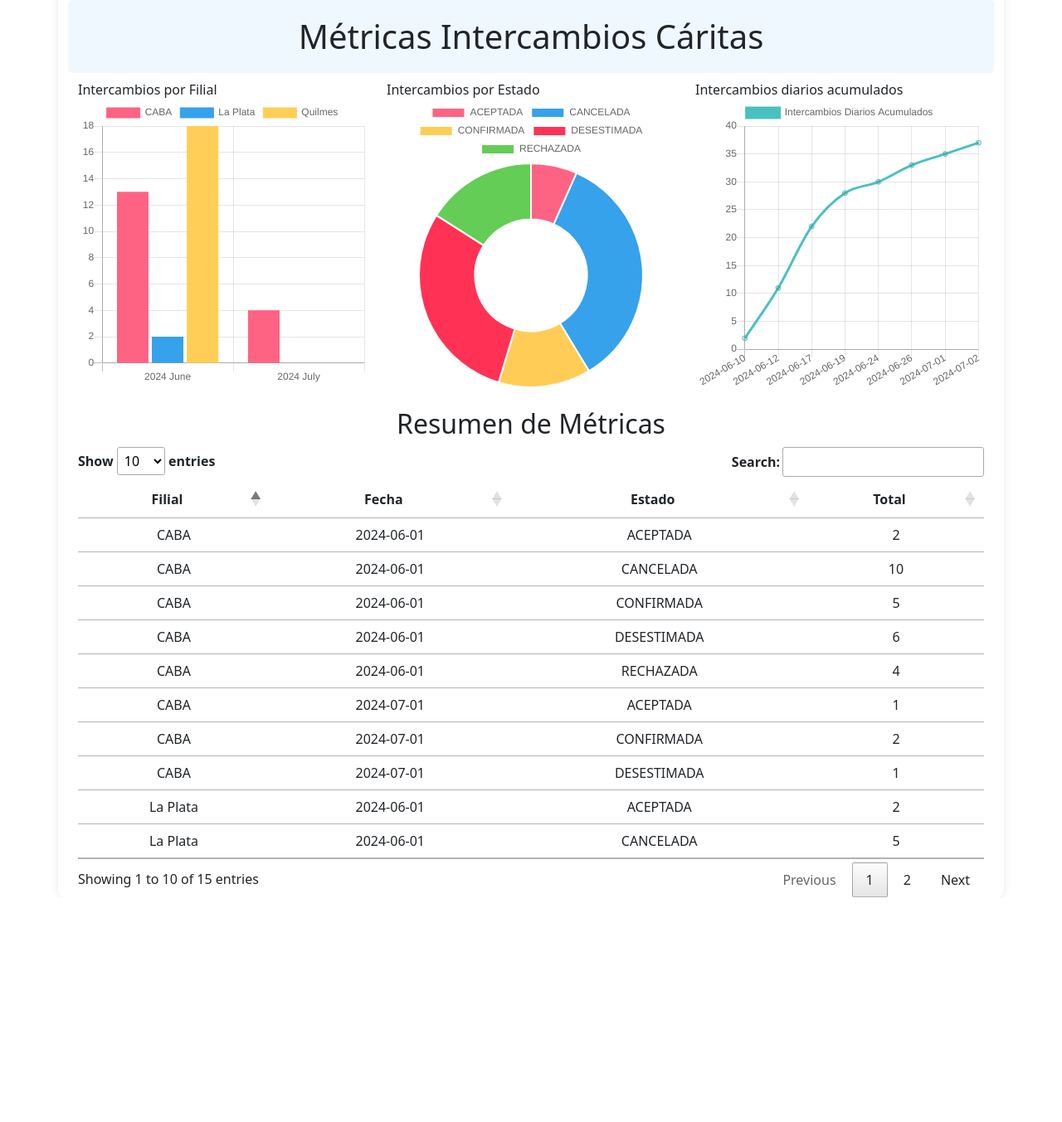
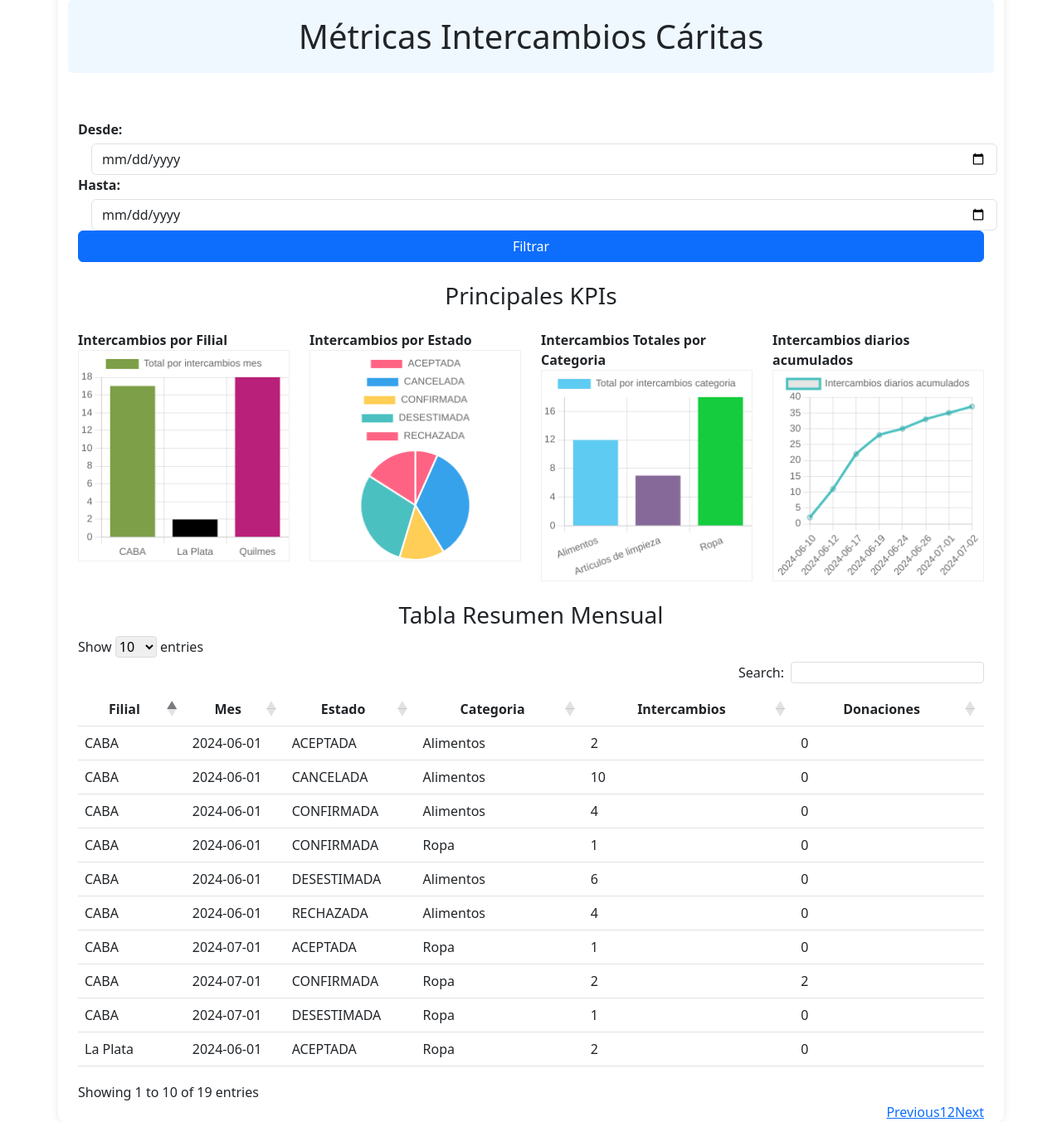
Before and after one commit to fvenegasn/IS2-Web-de-Intercambios, a Django app: page /ver_metricas_filiales in a window 1280 px wide. Shown: the part 82-1435 px from the top of the page at 83% size. Before the commit the page ends 1164 px from the top, so only its background shows below. Run offline with Django 5.2, Linux system fonts and the light colour scheme; a user stored in the database is signed in; data comes from the database, SQL or seed files in the repository; some libraries are stand-ins or nearby versions.

Commit message:
metricas completo

```diff
--- a/intercambios_caritas/urls.py
+++ b/intercambios_caritas/urls.py
@@ -69,6 +69,7 @@
     path('listar_categorias', views.listar_categorias, name='listar_categorias'),
 
      path('listar_categorias', views.listar_categorias, name='listar_categorias'),
-     path('listar_filiales', views.listar_filiales,name="listar_filiales")
+     path('listar_filiales', views.listar_filiales,name="listar_filiales"),
+     path('metricas_intercambios_categoria',views.get_intercambios_categoria, name="metricas_intercambios_categoria"),
 
 ] + static(settings.MEDIA_URL, document_root=settings.MEDIA_ROOT)
--- a/intercambios_caritas/views.py
+++ b/intercambios_caritas/views.py
@@ -22,6 +22,7 @@
 from collections import Counter
 from django.db.models import Q, Count
 from django.db.models.functions import TruncMonth,TruncDay
+from django.utils.dateparse import parse_date
 from django.utils import timezone
 
 # Create your views here.
@@ -698,7 +699,7 @@
 
 # Sección para visualizacion de metricas
 # ------------------------------------------
-
+"""
 def get_intercambios_mes(request):
     # Filter the queryset
     user = request.user
@@ -727,8 +728,26 @@
 
     return JsonResponse({'intercambios_mes': finalrep}, safe=False)
 
+"""
+def get_intercambios_mes(request):
+    user = request.user
+    start_date = request.GET.get('start_date')
+    end_date = request.GET.get('end_date')
 
+    filters = Q(estado__in=["ACEPTADA", "CONFIRMADA", "DESESTIMADA"])
+    if start_date:
+        filters &= Q(fecha_intercambio__gte=start_date)
+    if end_date:
+        filters &= Q(fecha_intercambio__lte=end_date)
+    if user.rol == "Moderador":
+        filters &= Q(punto_encuentro=user.filial)
 
+    intercambios = Intercambio.objects.filter(filters).values('punto_encuentro').annotate(total=Count('id'))
+
+    finalrep = {item['punto_encuentro']: item['total'] for item in intercambios}
+
+    return JsonResponse({'intercambios_mes': finalrep}, safe=False)
+"""
 
 def get_intercambios_estado(request):
     # Filtra con los intercambios que me interesa mostrar
@@ -745,6 +764,49 @@
     finalrep = {item['estado']: item['total'] for item in intercambios_counts}
 
     return JsonResponse({'intercambios_estado': finalrep}, safe=False)
+"""
+def get_intercambios_estado(request):
+    user = request.user
+    start_date = request.GET.get('start_date')
+    end_date = request.GET.get('end_date')
+
+    filters = Q()
+    if start_date:
+        filters &= Q(fecha_intercambio__gte=start_date)
+    if end_date:
+        filters &= Q(fecha_intercambio__lte=end_date)
+    if user.rol == "Moderador":
+        filters &= Q(punto_encuentro=user.filial)
+
+    intercambios = Intercambio.objects.filter(filters).values('estado').annotate(total=Count('id'))
+    finalrep = {item['estado']: item['total'] for item in intercambios}
+
+    return JsonResponse({'intercambios_estado': finalrep}, safe=False)
+
+def get_intercambios_totales(request):
+    user = request.user
+    start_date = request.GET.get('start_date')
+    end_date = request.GET.get('end_date')
+
+    filters = Q(estado__in=["ACEPTADA", "CONFIRMADA", "DESESTIMADA"])
+    if start_date:
+        filters &= Q(fecha_intercambio__gte=start_date)
+    if end_date:
+        filters &= Q(fecha_intercambio__lte=end_date)
+    if user.rol == "Moderador":
+        filters &= Q(punto_encuentro=user.filial)
+
+    intercambios = Intercambio.objects.filter(filters).annotate(day=TruncDay('fecha_intercambio')).values('day').annotate(total=Count('id')).order_by('day')
+
+    finalrep = {}
+    totalcum = 0
+    for item in intercambios:
+        day = item['day'].strftime("%Y-%m-%d")
+        totalcum += item['total']
+        finalrep[day] = totalcum
+
+    return JsonResponse({'intercambios_dia_total': finalrep}, safe=False)
+
 @login_required
 def agregar_pregunta(request, publicacion_id):
     publicacion = get_object_or_404(Publicacion, id=publicacion_id)
@@ -780,7 +842,7 @@
 
 # ------------------------------------------
 
-
+"""
 def get_intercambios_totales(request):
     user = request.user
     intercambios = None
@@ -811,5 +873,70 @@
     else:
         intercambios = Intercambio.objects.all()
 
-    intercambios = list(intercambios.annotate(year_month=TruncMonth('fecha_intercambio')).values('year_month', 'punto_encuentro', 'estado').annotate(total=Count('id')).order_by('year_month'))
+    intercambios = list(intercambios.annotate(year_month=TruncMonth('fecha_intercambio')).values('year_month', 'punto_encuentro', 'estado','publicacion_ofertante__categoria').annotate(total=Count('id')).order_by('year_month'))
+
     return JsonResponse({'intercambios':intercambios}, safe=False)
+
+def get_intercambios_categoria(request):
+    user = request.user
+    if user.rol == "Moderador":
+        intercambios = Intercambio.objects.filter(
+            (Q(estado="ACEPTADA") | Q(estado="CONFIRMADA") | Q(estado="DESESTIMADA")) &
+            Q(punto_encuentro=user.filial)
+        ).values('publicacion_ofertante__categoria').annotate(total=Count('id')).order_by('publicacion_ofertante__categoria')
+    else:
+        intercambios = Intercambio.objects.filter(
+            Q(estado="ACEPTADA") | Q(estado="CONFIRMADA") | Q(estado="DESESTIMADA")
+        ).values('publicacion_ofertante__categoria').annotate(total=Count('id')).order_by('publicacion_ofertante__categoria')
+
+    finalrep = {}
+    for item in intercambios:
+        categoria = item['publicacion_ofertante__categoria']
+        total = item['total']
+        finalrep[categoria] = total
+
+    return JsonResponse({'intercambios_categoria': finalrep}, safe=False)
+"""
+
+def mostrar_tabla_estadisticas(request):
+    user = request.user
+    start_date = request.GET.get('start_date')
+    end_date = request.GET.get('end_date')
+
+    filters = Q()
+    if start_date:
+        filters &= Q(fecha_intercambio__gte=start_date)
+    if end_date:
+        filters &= Q(fecha_intercambio__lte=end_date)
+    if user.rol == "Moderador":
+        filters &= Q(punto_encuentro=user.filial)
+
+    intercambios = (
+        Intercambio.objects.filter(filters)
+        .annotate(year_month=TruncMonth('fecha_intercambio'))
+        .values('year_month', 'punto_encuentro', 'estado', 'publicacion_ofertante__categoria')
+        .annotate(total=Count('id'))
+        .annotate(donaciones=Count('id', filter=Q(hubo_donacion=True)))
+        .order_by('year_month')
+    )
+
+    return JsonResponse({'intercambios': list(intercambios)}, safe=False)
+
+def get_intercambios_categoria(request):
+    user = request.user
+    start_date = request.GET.get('start_date')
+    end_date = request.GET.get('end_date')
+
+    filters = Q(estado__in=["ACEPTADA", "CONFIRMADA", "DESESTIMADA"])
+    if start_date:
+        filters &= Q(fecha_intercambio__gte=start_date)
+    if end_date:
+        filters &= Q(fecha_intercambio__lte=end_date)
+    if user.rol == "Moderador":
+        filters &= Q(punto_encuentro=user.filial)
+
+    intercambios = Intercambio.objects.filter(filters).values('publicacion_ofertante__categoria').annotate(total=Count('id'))
+
+    finalrep = {item['publicacion_ofertante__categoria']: item['total'] for item in intercambios}
+
+    return JsonResponse({'intercambios_categoria': finalrep}, safe=False)
--- a/static/js/stats.js
+++ b/static/js/stats.js
@@ -1,12 +1,13 @@
+/*
 const displayChart = (data, labels, puntoEncuentros) => {
   const colors = [
-      'rgba(255, 99, 132)', 'rgba(54, 162, 235)', 'rgba(255, 206, 86)',
-      'rgba(75, 192, 192)', 'rgba(153, 102, 255)', 'rgba(255, 159, 64)',
-      'rgba(199, 199, 199)', 'rgba(83, 102, 255)', 'rgba(66, 133, 244)',
-      'rgba(219, 68, 55)', 'rgba(244, 180, 0)', 'rgba(15, 157, 88)',
-      'rgba(255, 87, 34)', 'rgba(121, 85, 72)', 'rgba(233, 30, 99)',
-      'rgba(103, 58, 183)', 'rgba(0, 150, 136)', 'rgba(3, 169, 244)',
-      'rgba(255, 235, 59)', 'rgba(96, 125, 139)'
+    'rgba(255, 99, 71, 0.9)', 'rgba(75, 0, 130, 0.9)', 'rgba(173, 255, 47, 0.9)',
+    'rgba(0, 255, 255, 0.9)', 'rgba(255, 20, 147, 0.9)', 'rgba(128, 0, 128, 0.9)',
+    'rgba(255, 165, 0, 0.9)', 'rgba(0, 100, 0, 0.9)', 'rgba(30, 144, 255, 0.9)',
+    'rgba(210, 105, 30, 0.9)', 'rgba(106, 90, 205, 0.9)', 'rgba(139, 0, 0, 0.9)',
+    'rgba(255, 215, 0, 0.9)', 'rgba(47, 79, 79, 0.9)', 'rgba(240, 128, 128, 0.9)',
+    'rgba(46, 139, 87, 0.9)', 'rgba(0, 128, 128, 0.9)', 'rgba(218, 112, 214, 0.9)',
+    'rgba(139, 69, 19, 0.9)', 'rgba(255, 99, 132, 0.9)'
 ];
 
   const borderColors = colors.map(color => color.replace('0.2', '1'));
@@ -48,19 +49,17 @@
       const puntoEncuentros = [...new Set(Object.values(results).flatMap(item => Object.keys(item)))];
       const data = results;
 
-      console.log("results", results);
       displayChart(data, labels, puntoEncuentros);
+    })
+    .catch((error) => {
+      console.error("Error fetching data:", error);
     });
 };
 
-document.onload = getIntercambiosMes();
-
 // Intercambios por estado
-
 const displayChart2 = (data, labels) => {
   var ctx_estado = document.getElementById("piechart_intercambios_estado").getContext("2d");
-  var donut_estado = new Chart(ctx_estado,  {
-
+  var donut_estado = new Chart(ctx_estado, {
     type: 'doughnut',
     data: {
       labels: labels,
@@ -68,36 +67,34 @@
         label: 'Intercambios por Estado',
         data: data,
         backgroundColor: [
-                  'rgb(255, 99, 132)',
-                  'rgb(54, 162, 235)',
-                  'rgb(255, 205, 86)',
-                  'rgb(255, 50, 86)',
-                  'rgb(100, 205, 86)',
-                  'rgb(255, 20, 10)'
+          'rgba(255, 99, 71, 0.9)', 'rgba(75, 0, 130, 0.9)', 'rgba(173, 255, 47, 0.9)',
+          'rgba(0, 255, 255, 0.9)', 'rgba(255, 20, 147, 0.9)', 'rgba(128, 0, 128, 0.9)',
+          'rgba(255, 165, 0, 0.9)', 'rgba(0, 100, 0, 0.9)', 'rgba(30, 144, 255, 0.9)',
+          'rgba(210, 105, 30, 0.9)', 'rgba(106, 90, 205, 0.9)', 'rgba(139, 0, 0, 0.9)',
+          'rgba(255, 215, 0, 0.9)', 'rgba(47, 79, 79, 0.9)', 'rgba(240, 128, 128, 0.9)',
+          'rgba(46, 139, 87, 0.9)', 'rgba(0, 128, 128, 0.9)', 'rgba(218, 112, 214, 0.9)',
+          'rgba(139, 69, 19, 0.9)', 'rgba(255, 99, 132, 0.9)'
       ],
         hoverOffset: 4
       }]
     }
-       }
-
-  )
+  });
 }
 
 const getIntercambiosEstado = () => {
   fetch("/metricas_intercambios_estado")
     .then((res) => res.json())
     .then((res1) => {
-      const results = res1.intercambios_estado
+      const results = res1.intercambios_estado;
       const [labels, data] = [Object.keys(results), Object.values(results)];
-      console.log("results", results);
       displayChart2(data, labels);
+    })
+    .catch((error) => {
+      console.error("Error fetching data:", error);
     });
 };
 
-document.onload = getIntercambiosEstado();
-
 // Intercambios acumulados
-
 const displayChartAcumulados = (data, labels) => {
   console.log("Data for chart:", data);
   console.log("Labels for chart:", labels);
@@ -105,7 +102,6 @@
   var ctx_mes = document.getElementById("intercambios_totales").getContext("2d");
 
   var lineChart = new Chart(ctx_mes, {
-
     type: 'line',
     data: {
       labels: labels,
@@ -156,11 +152,9 @@
   fetch("/metricas_intercambios_totales")
     .then((res) => res.json())
     .then((res1) => {
-        console.log("API response:", res1);
       const results = res1.intercambios_dia_total;
       const labels = Object.keys(results);
       const data = Object.values(results);
-
       displayChartAcumulados(data, labels);
     })
     .catch((error) => {
@@ -168,22 +162,72 @@
     });
 };
 
-window.onload = getIntercambiosAcumulados;
 
+// Function to display the bar chart
+const displayIntercambiosCategoria = (data) => {
+  const labels = Object.keys(data);
+  const values = Object.values(data);
 
-// tabla
+  const colors = [
+    'rgba(255, 99, 71, 0.9)', 'rgba(75, 0, 130, 0.9)', 'rgba(173, 255, 47, 0.9)',
+    'rgba(0, 255, 255, 0.9)', 'rgba(255, 20, 147, 0.9)', 'rgba(128, 0, 128, 0.9)',
+    'rgba(255, 165, 0, 0.9)', 'rgba(0, 100, 0, 0.9)', 'rgba(30, 144, 255, 0.9)',
+    'rgba(210, 105, 30, 0.9)', 'rgba(106, 90, 205, 0.9)', 'rgba(139, 0, 0, 0.9)',
+    'rgba(255, 215, 0, 0.9)', 'rgba(47, 79, 79, 0.9)', 'rgba(240, 128, 128, 0.9)',
+    'rgba(46, 139, 87, 0.9)', 'rgba(0, 128, 128, 0.9)', 'rgba(218, 112, 214, 0.9)',
+    'rgba(139, 69, 19, 0.9)', 'rgba(255, 99, 132, 0.9)'
+];
 
+  const borderColors = colors.map(color => color.replace('0.2', '1'));
+
+  var ctx = document.getElementById("intercambios_categoria").getContext("2d");
+  var chart = new Chart(ctx, {
+    type: 'bar',
+    data: {
+      labels: labels,
+      datasets: [{
+        label: '#',
+        data: values,
+        backgroundColor: colors,
+        borderColor: borderColors,
+        borderWidth: 2,
+        borderRadius: 5,
+        borderSkipped: false,
+      }]
+    },
+    options: {
+      scales: {
+        y: {
+          beginAtZero: true
+        }
+      }
+    }
+  });
+};
+
+const getIntercambiosCategorias = () => {
+  fetch("/metricas_intercambios_categoria")
+    .then((res) => res.json())
+    .then((data) => {
+      displayIntercambiosCategoria(data.intercambios_categoria);
+    })
+    .catch((error) => {
+      console.error("Error fetching data:", error);
+    });
+};
+
+// Initialize DataTable
 let dataTable;
 let dataTableInitialized = false;
 
-const dataTableOptions =  {
-columnDefs : [
-  {className : "centered", targets : [0, 1, 2, 3]}
+const dataTableOptions = {
+  columnDefs: [
+    { className: "centered", targets: [0, 1, 2, 3, 4] }
   ]
 };
 
-const initDatatable = async ()=>{
-if (dataTableInitialized){
+const initDatatable = async () => {
+  if (dataTableInitialized) {
     dataTable.destroy();
   }
   await listIntercambios();
@@ -191,28 +235,218 @@
   dataTableInitialized = true;
 };
 
-const listIntercambios = async()=>{
-try{
+const listIntercambios = async () => {
+  try {
     const response = await fetch("/metricas_mostrar_tabla");
     const data = await response.json();
     let content = ``;
-  data.intercambios.forEach((intercambio, index)=>{
-    content+=`
+    data.intercambios.forEach((intercambio, index) => {
+      content += `
         <tr>
           <td>${intercambio.punto_encuentro}</td>
           <td>${intercambio.year_month}</td>
           <td>${intercambio.estado}</td>
+          <td>${intercambio.publicacion_ofertante__categoria}</td>
           <td>${intercambio.total}</td>
         </tr>
       `;
     });
     tabla_intercambios.innerHTML = content;
-}catch(ex){
+  } catch (ex) {
     alert(ex);
   }
-
 };
 
-window.addEventListener('load', async()=>{
-await initDatatable();
+
+// Consolidate all onload functions
+window.onload = () => {
+  getIntercambiosMes();
+  getIntercambiosEstado();
+  getIntercambiosAcumulados();
+  getIntercambiosCategorias();
+  initDatatable();
+};
+*/
+document.addEventListener('DOMContentLoaded', function() {
+  fetchInitialData(); // Fetch initial data when the page loads
 });
+
+function fetchInitialData() {
+  fetchChartData(); // Fetch chart data when the page loads
+  fetchTableData(); // Fetch table data when the page loads
+}
+
+// Function to destroy existing charts
+let charts = {
+  intercambios_categoria: null,
+  intercambios_mes: null,
+  piechart_intercambios_estado: null,
+  intercambios_totales: null
+};
+
+function getRandomColors(count) {
+  // Generate random colors in hexadecimal format
+  let colors = [];
+  for (let i = 0; i < count; i++) {
+    let color = '#' + Math.floor(Math.random() * 16777215).toString(16);
+    colors.push(color);
+  }
+  return colors;
+}
+
+function fetchChartData() {
+  let startDate = document.getElementById('start_date').value;
+  let endDate = document.getElementById('end_date').value;
+
+  fetch(`/metricas_intercambios_mes?start_date=${startDate}&end_date=${endDate}`)
+      .then(response => response.json())
+      .then(data => {
+          console.log("Intercambios Mes Data:", data);
+          // Crear gráfico de total por filial
+          createBarChart('intercambios_mes', data.intercambios_mes);
+      });
+
+  fetch(`/metricas_intercambios_estado?start_date=${startDate}&end_date=${endDate}`)
+      .then(response => response.json())
+      .then(data => {
+          console.log("Intercambios Estado Data:", data);
+          destroyChart(charts.piechart_intercambios_estado);
+          let ctx = document.getElementById('piechart_intercambios_estado').getContext('2d');
+          let chartData = formatPieData(data.intercambios_estado);
+          charts.piechart_intercambios_estado = new Chart(ctx, {
+              type: 'pie',
+              data: chartData,
+              options: {}
+          });
+      });
+
+  fetch(`/metricas_intercambios_totales?start_date=${startDate}&end_date=${endDate}`)
+      .then(response => response.json())
+      .then(data => {
+          console.log("Intercambios Totales Data:", data);
+          destroyChart(charts.intercambios_totales);
+          let ctx = document.getElementById('intercambios_totales').getContext('2d');
+          let chartData = formatLineData(data.intercambios_dia_total);
+          charts.intercambios_totales = new Chart(ctx, {
+              type: 'line',
+              data: chartData,
+              options: {}
+          });
+      });
+
+  fetch(`/metricas_intercambios_categoria?start_date=${startDate}&end_date=${endDate}`)
+      .then(response => response.json())
+      .then(data => {
+          console.log("Intercambios Categoria Data:", data);
+          // Crear gráfico de total por categoría
+          createBarChart('intercambios_categoria', data.intercambios_categoria);
+      });
+}
+
+function createBarChart(chartName, data) {
+  let canvas = document.getElementById(chartName);
+
+  if (!canvas) {
+    console.error(`Element with ID '${chartName}' not found.`);
+    return;
+  }
+
+  let ctx = canvas.getContext('2d');
+
+  if (charts[chartName]) {
+    charts[chartName].destroy(); // Destruir el gráfico existente si existe
+  }
+
+  charts[chartName] = new Chart(ctx, {
+    type: 'bar',
+    data: {
+      labels: Object.keys(data),
+      datasets: [{
+        label: `Total por ${chartName.replace('_', ' ')}`,
+        data: Object.values(data),
+        backgroundColor: getRandomColors(Object.keys(data).length)
+      }]
+    },
+    options: {}
+  });
+}
+
+function fetchTableData() {
+  let startDate = document.getElementById('start_date').value;
+  let endDate = document.getElementById('end_date').value;
+
+  fetch(`/metricas_mostrar_tabla?start_date=${startDate}&end_date=${endDate}`)
+      .then(response => response.json())
+      .then(data => {
+          console.log("Table Data:", data);
+          updateTable(data);
+      });
+}
+
+function updateTable(data) {
+  let table = $('#datatable_estadisticas').DataTable();
+  table.clear().draw(); // Limpiar y dibujar la tabla nuevamente
+
+  if (Array.isArray(data)) {
+      // Si data es un array, asumimos que son los datos directos de la tabla
+      data.forEach(row => {
+          table.row.add([
+              row.punto_encuentro,
+              row.year_month,
+              row.estado,
+              row.publicacion_ofertante__categoria,
+              row.total,
+              row.donaciones  // Agregar la nueva columna de donaciones
+          ]).draw(false); // Agregar fila y dibujarla
+      });
+  } else if (data && data.intercambios) {
+      // Si data tiene la propiedad 'intercambios', asumimos que es el objeto completo
+      data.intercambios.forEach(row => {
+          table.row.add([
+              row.punto_encuentro,
+              row.year_month,
+              row.estado,
+              row.publicacion_ofertante__categoria,
+              row.total,
+              row.donaciones  // Agregar la nueva columna de donaciones
+          ]).draw(false); // Agregar fila y dibujarla
+      });
+  } else {
+      console.error("Formato de datos no reconocido:", data);
+  }
+}
+
+function formatPieData(data) {
+  let labels = Object.keys(data);
+  let values = Object.values(data);
+  let colors = ['#FF6384', '#36A2EB', '#FFCE56', '#4BC0C0'];
+
+  return {
+      labels: labels,
+      datasets: [{
+          data: values,
+          backgroundColor: colors
+      }]
+  };
+}
+
+function formatLineData(data) {
+  let labels = Object.keys(data);
+  let values = Object.values(data);
+
+  return {
+      labels: labels,
+      datasets: [{
+          label: 'Intercambios diarios acumulados',
+          data: values,
+          fill: false,
+          borderColor: 'rgb(75, 192, 192)',
+          tension: 0.1
+      }]
+  };
+}
+function destroyChart(chart) {
+  if (chart) {
+      chart.destroy();
+  }
+}
--- a/templates/metricas/ver_metricas_filiales.html
+++ b/templates/metricas/ver_metricas_filiales.html
@@ -7,25 +7,43 @@
 <!-- TODO: agregar logica para que solo lo vean los admins -->
 <h1 class="text-center custom-h1-bg mb-2">Métricas Intercambios Cáritas</h1>
 
+<!-- Filtro de fechas-->
+<div class="container mt-4">
+  <form id="filter-form" class="form-inline mt-4">
+      <label for="start_date">Desde: </label>
+      <input type="date" id="start_date" name="start_date" class="form-control mx-sm-3">
+      <label for="end_date">Hasta: </label>
+      <input type="date" id="end_date" name="end_date" class="form-control mx-sm-3">
+      <button type="button" onclick="applyFilters()" class="btn btn-primary">Filtrar</button>
+  </form>
+</div>
+
 <!-- Graficos -->
 
-<div class="container">
-  <div class="row">
-    <div class="col-sm"> <bold>Intercambios por Filial</bold>
-      <canvas id="intercambios_mes" width="200" height="200"></canvas>
+<div class="container mt-4"><h3 class ="centered">Principales KPIs</h3>
+  <div class="row mt-4">
+    <div class="col-sm">
+      <b>Intercambios por Filial</b>
+      <canvas id="intercambios_mes" width="150" height="150" style="border:1px solid #f0f0f0;"></canvas>
     </div>
-    <div class="col-sm"><bold>Intercambios por Estado</bold>
-      <canvas id="piechart_intercambios_estado" width="200" height="200"></canvas>
+    <div class="col-sm">
+      <b>Intercambios por Estado</b>
+      <canvas id="piechart_intercambios_estado" width="150" height="150" style="border:1px solid #f0f0f0;"></canvas>
     </div>
-    <div class="col-sm"><bold>Intercambios diarios acumulados</bold>
-      <canvas id="intercambios_totales" width="200" height="200"></canvas>
+    <div class="col-sm">
+      <b>Intercambios Totales por Categoria</b>
+      <canvas id="intercambios_categoria" width="150" height="150" style="border:1px solid #f0f0f0;"></canvas>
+    </div>
+    <div class="col-sm">
+      <b>Intercambios diarios acumulados</b>
+      <canvas id="intercambios_totales" width="150" height="150" style="border:1px solid #f0f0f0;"></canvas>
     </div>
   </div>
 </div>
 
 <!-- Tabla Listado -->
 
-<div class="container mt-8"><h2 class ="centered mt-4">Resumen de Métricas</h2>
+<div class="container mt-8"><h3 class ="centered mt-4">Tabla Resumen Mensual</h3>
   <div class="row">
     <div class="col-sm-12 col-md-12 col-lg-12 col-xl-12">
         <div class="table-responsive">
@@ -33,9 +51,11 @@
             <thead>
               <tr>
                 <th class="centered">Filial</th>
-                <th class="centered">Fecha</th>
+                <th class="centered">Mes</th>
                 <th class="centered">Estado</th>
-                <th class="centered">Total</th>
+                <th class="centered">Categoria</th>
+                <th class="centered">Intercambios</th>
+                <th class="centered">Donaciones</th>
               </tr>
             </thead>
             <tbody id="tabla_intercambios"></tbody>
@@ -44,15 +64,44 @@
     </div>
   </div>
 </div>
+
 <!-- Para Data Table -->
 <script src="https://cdnjs.cloudflare.com/ajax/libs/jquery/3.6.0/jquery.min.js"></script>
 <link rel="stylesheet" href="https://cdnjs.cloudflare.com/ajax/libs/twitter-bootstrap/5.3.0/css/bootstrap.min.css">
-<script src="https://cdn.datatables.net/2.0.8/js/dataTables.js"></script>
-<link rel="stylesheet" href="https://cdn.datatables.net/1.11.5/css/jquery.dataTables.min.css">
+<script src="https://cdn.datatables.net/1.11.5/js/jquery.dataTables.min.js"></script>
+<link rel="stylesheet" href="https://cdn.datatables.net/1.11.5/css/dataTables.bootstrap5.min.css">
 
 <!-- Para Chart JS -->
 <script src="https://cdnjs.cloudflare.com/ajax/libs/feather-icons/4.9.0/feather.min.js"></script>
-<script src="https://cdnjs.cloudflare.com/ajax/libs/Chart.js/2.7.3/Chart.min.js"></script>
+<script src="https://cdn.jsdelivr.net/npm/chart.js@3.7.0/dist/chart.min.js"></script>
 <script src="{% static 'js/stats.js' %}"></script>
 
+<script>
+  $(document).ready(function() {
+      // Inicializar DataTable
+      $('#datatable_estadisticas').DataTable({
+          "paging": true,
+          "lengthChange": true,
+          "searching": true,
+          "ordering": true,
+          "info": true,
+          "autoWidth": false,
+          "responsive": true,
+          "lengthMenu": [[10, 25, 50, -1], [10, 25, 50, "All"]],
+          "pagingType": "full_numbers"
+      });
+
+      // Cargar datos al cargar la página
+      fetchChartData();
+      fetchTableData();
+  });
+
+  function applyFilters() {
+      // Aplicar filtros y cargar datos actualizados
+      fetchChartData();
+      fetchTableData();
+  }
+  </script>
+
+
 {% endblock %}
```
Lines whose indentation alone changed are shown as unchanged.
